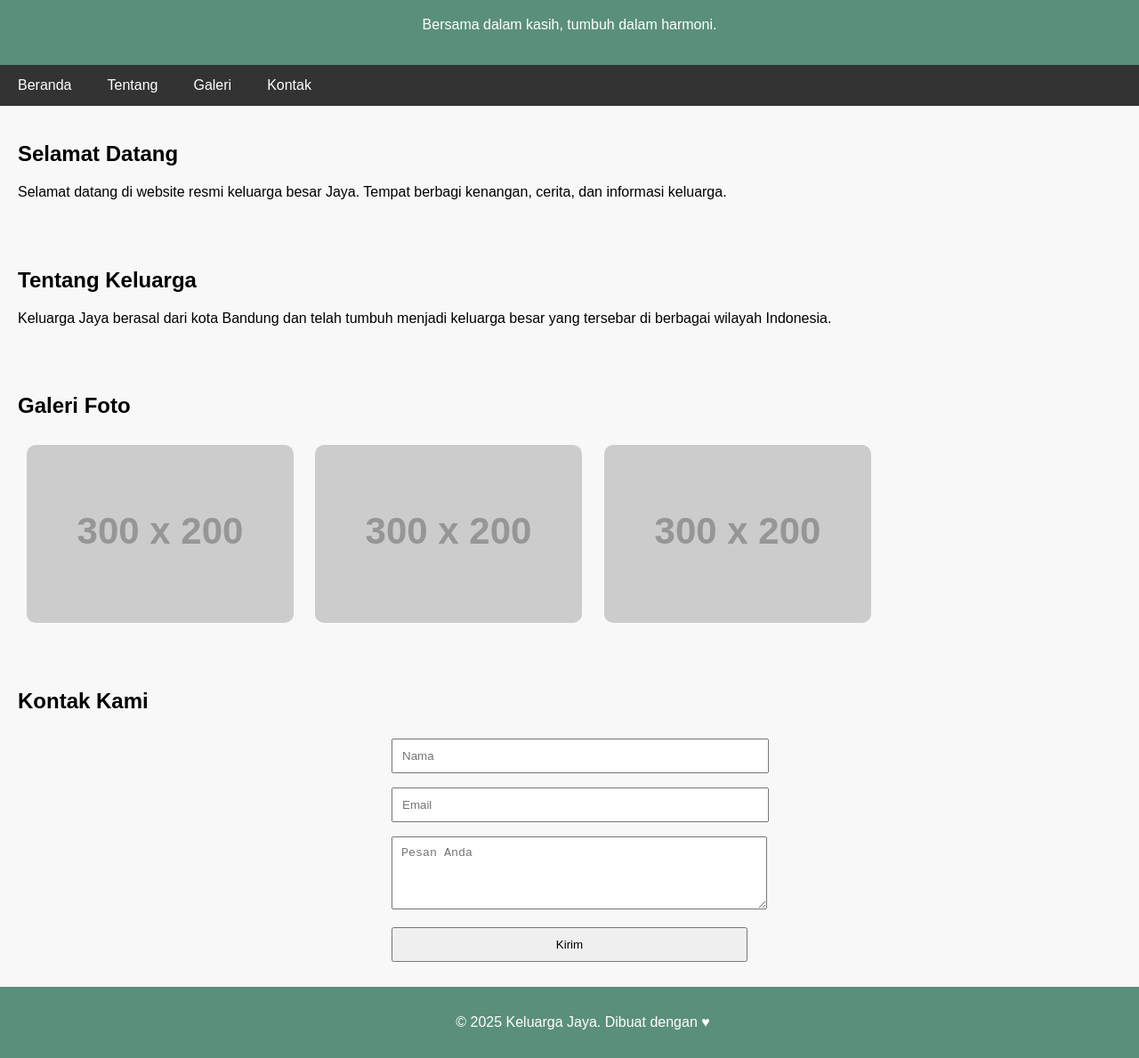
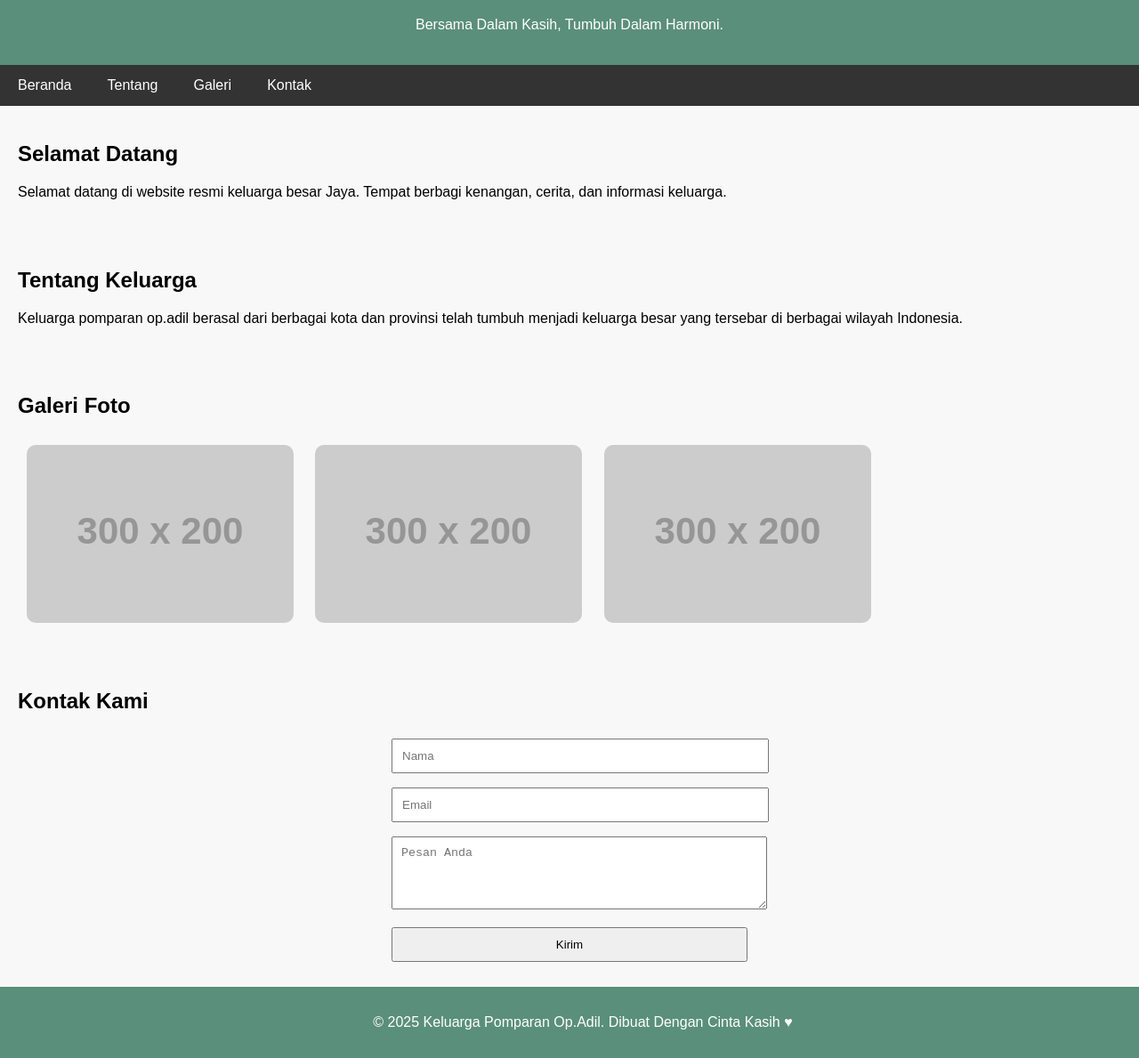
Before and after one commit to LRedChumi/pomparan-op.adil, a plain HTML site: page index.html in a window 1280 px wide. Shown: the part 81-1270 px from the top of the page at 89% size. Drawn offline with Linux system fonts and the light colour scheme; placeholder pictures from the web are drawn by us.

Commit message:
Update index.html

```diff
--- a/index.html
+++ b/index.html
@@ -3,7 +3,7 @@
 <head>
   <meta charset="UTF-8">
   <meta name="viewport" content="width=device-width, initial-scale=1">
-  <title>Keluarga Jaya</title>
+  <title>POMPARAN OP.ADIL JABODETABEK</title>
   <style>
     body {
       font-family: Arial, sans-serif;
@@ -64,7 +64,7 @@
 
   <header>
     <h1>Keluarga Jaya</h1>
-    <p>Bersama dalam kasih, tumbuh dalam harmoni.</p>
+    <p>Bersama Dalam Kasih, Tumbuh Dalam Harmoni.</p>
   </header>
 
   <nav>
@@ -81,7 +81,7 @@
 
   <section id="tentang">
     <h2>Tentang Keluarga</h2>
-    <p>Keluarga Jaya berasal dari kota Bandung dan telah tumbuh menjadi keluarga besar yang tersebar di berbagai wilayah Indonesia.</p>
+    <p>Keluarga pomparan op.adil berasal dari berbagai kota dan provinsi telah tumbuh menjadi keluarga besar yang tersebar di berbagai wilayah Indonesia.</p>
   </section>
 
   <section id="galeri">
@@ -106,7 +106,7 @@
   </section>
 
   <footer>
-    <p>&copy; 2025 Keluarga Jaya. Dibuat dengan ♥</p>
+    <p>&copy; 2025 Keluarga Pomparan Op.Adil. Dibuat Dengan Cinta Kasih ♥</p>
   </footer>
 
 </body>
```
